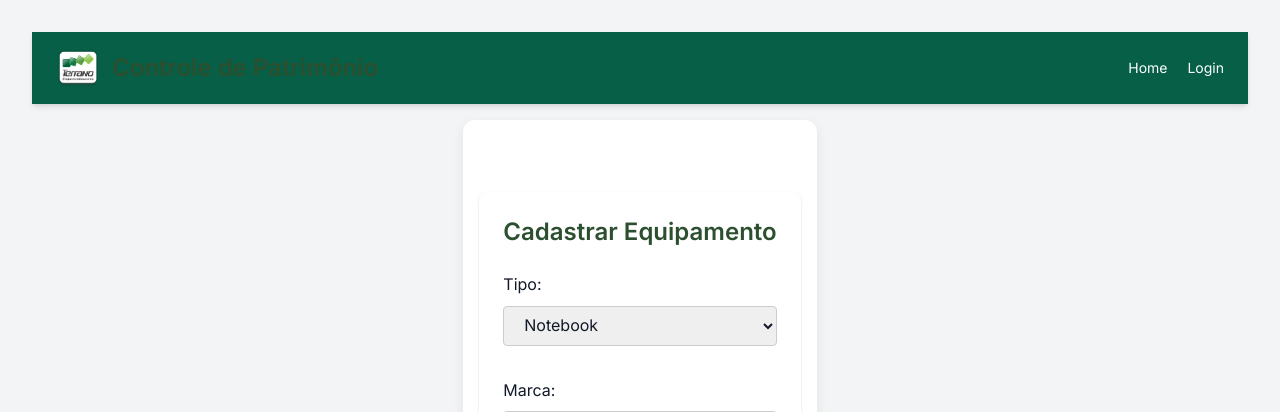
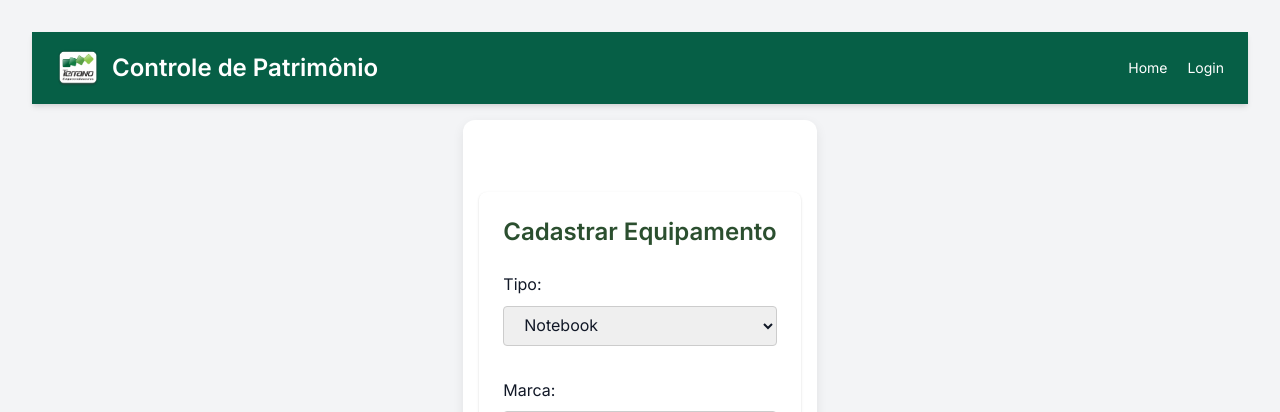
Before and after one commit to Vinicius-crypto/terrano-patrimoniov1, a Flask app: page /cadastrar in a window 1280 px wide. Shown: the top 412 px of the page. Run offline with Flask 3, Linux system fonts and the light colour scheme; a user stored in the database is signed in; data comes from the database, SQL or seed files in the repository; parts of the project's set-up code (start-up, migrations or seed data) failed here and were passed over.

Commit message:
feat: Atualização visual do título

```diff
--- a/templates/base.html
+++ b/templates/base.html
@@ -16,7 +16,7 @@
     <div class="max-w-7xl mx-auto px-6 py-4 flex flex-col sm:flex-row items-center justify-between">
       <div class="flex items-center gap-3">
         <img src="{{ url_for('static', filename='img/logo.png') }}" alt="Logo" class="h-10 w-auto">
-        <h1 class="text-2xl font-semibold">Controle de Patrimônio</h1>
+        <h1 class="text-2xl font-semibold text-white">Controle de Patrimônio</h1>
       </div>
       <nav class="mt-3 sm:mt-0 space-x-4 text-sm">
         <a href="{{ url_for('index') }}" class="text-white hover:underline">Home</a>
```
